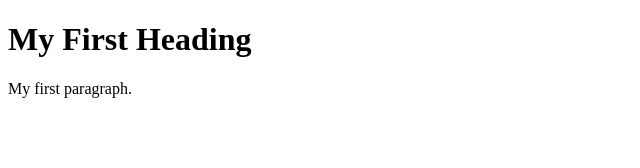
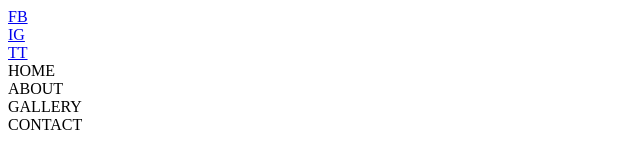
Before and after one commit to JJHAVOK/courseratest, a plain HTML site: page index.html in a window 1280 px wide. Shown: the whole page, without its empty margins (0-640 px from the left). Drawn offline with Linux system fonts and the light colour scheme.

Commit message:
Update index.html

```diff
--- a/index.html
+++ b/index.html
@@ -6,10 +6,38 @@
 	<title> Welcome </title>
 </head>
 <body>
-	<h1>My First Heading</h1>
+	<div id="body1">
+		<!--Header-->
+		  <header id="mainsitehead">
+		  	<div id="headwrapper">
+		  		<div id="logo" title="Coursera Test">
+<a href="#"></a>
+		  		</div>
+		  		<div id="social" title="Find Me">
+		  			<div id="fbsocial"><a href="#">FB</a></div>
+		  			<div id="igsocial"><a href="#">IG</a></div>
+		  			<div id="ttsocial"><a href="#">TT</a></div>
+		  		</div>
 
-<p onclick="alert('Let Me Know');">My first paragraph.</p>
-<div> </div>
+		  	</div>
+		  	<nav>
+		  		<div id="nav1">
+		  			HOME
+		  		</div>
+		  		<div id="nav2">
+		  			ABOUT
+		  		</div>
+		  		<div id="nav3">
+		  			GALLERY
+		  		</div>
+		  		<div id="nav4">
+		  			CONTACT
+		  		</div>
+		  	</nav>
+		  </header>
+
+	</div>
+
 
 
 </body>
```
